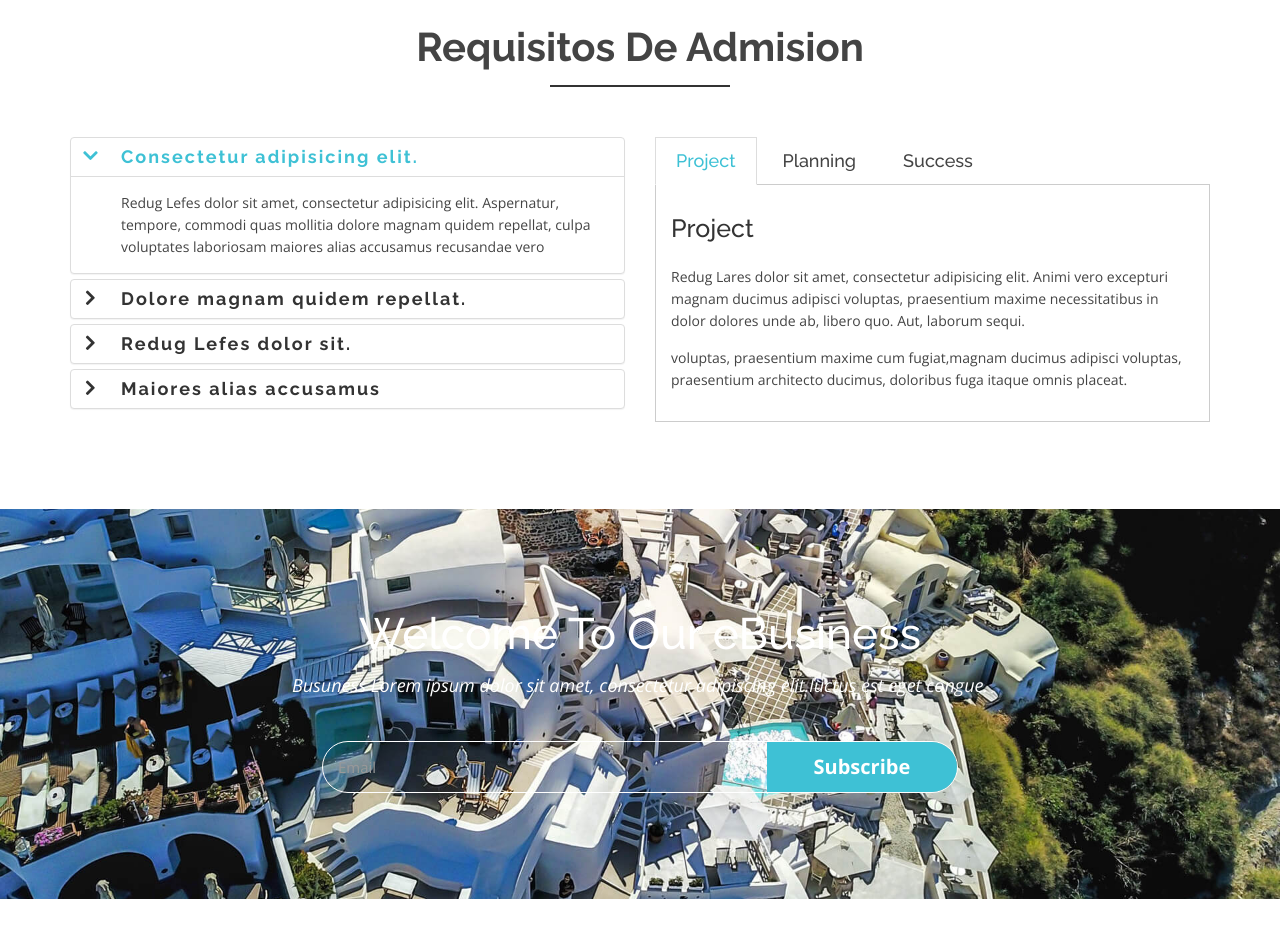
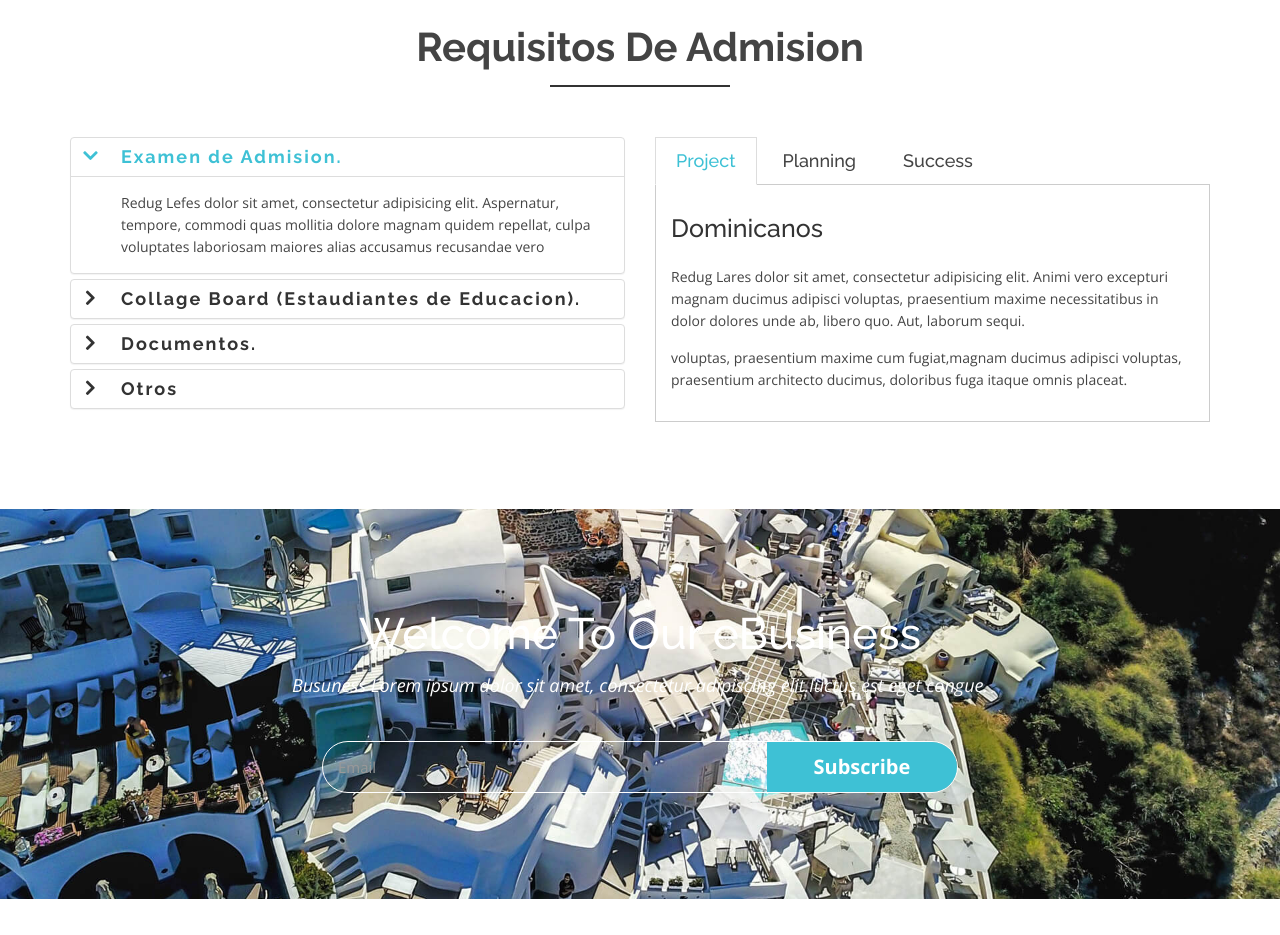
Before and after one commit to Jorge210289/UAFAM, a plain HTML site: page index.html in a window 1280 px wide. Shown: the part 2160-3095 px from the top of the page. Drawn offline with nearby package versions, Linux system fonts and the light colour scheme.

Commit message:
Update index.html

```diff
--- a/index.html
+++ b/index.html
@@ -354,8 +354,7 @@ disabled="disabled" type="text">
 <div class="panel panel-default">
 <div class="panel-heading">
 <h4 class="check-title"> <a data-toggle="collapse" class="active"
-data-parent="#accordion" href="#check1"> <span class="acc-icons"></span>Consectetur
-adipisicing elit. </a> </h4>
+data-parent="#accordion" href="#check1"> <span class="acc-icons"></span>Examen de Admision. </a> </h4>
 </div>
 <div id="check1" class="panel-collapse collapse in">
 <div class="panel-body">
@@ -371,7 +370,7 @@ recusandae vero </p>
 <div class="panel-heading">
 <h4 class="check-title"> <a data-toggle="collapse"
 data-parent="#accordion" href="#check2"> <span class="acc-icons"></span>
-Dolore magnam quidem repellat. </a> </h4>
+Collage Board (Estaudiantes de Educacion). </a> </h4>
 </div>
 <div id="check2" class="panel-collapse collapse">
 <div class="panel-body">
@@ -386,8 +385,7 @@ recusandae vero aperiam sint nulla beatae eos. </p>
 <div class="panel panel-default">
 <div class="panel-heading">
 <h4 class="check-title"> <a data-toggle="collapse"
-data-parent="#accordion" href="#check3"> <span class="acc-icons"></span>Redug
-Lefes dolor sit. </a> </h4>
+data-parent="#accordion" href="#check3"> <span class="acc-icons"></span>Documentos. </a> </h4>
 </div>
 <div id="check3" class="panel-collapse collapse">
 <div class="panel-body">
@@ -402,8 +400,7 @@ recusandae vero aperiam sint nulla beatae eos. </p>
 <div class="panel panel-default">
 <div class="panel-heading">
 <h4 class="check-title"> <a data-toggle="collapse"
-data-parent="#accordion" href="#check4"> <span class="acc-icons"></span>Maiores
-alias accusamus </a> </h4>
+data-parent="#accordion" href="#check4"> <span class="acc-icons"></span>Otros </a> </h4>
 </div>
 <div id="check4" class="panel-collapse collapse">
 <div class="panel-body">
@@ -430,7 +427,7 @@ recusandae vero aperiam sint nulla beatae eos. </p>
 <div class="tab-pane active" id="p-view-1">
 <div class="tab-inner">
 <div class="event-content head-team">
-<h4>Project</h4>
+<h4>Dominicanos</h4>
 <p> Redug Lares dolor sit amet, consectetur adipisicing elit. Animi
 vero excepturi magnam ducimus adipisci voluptas, praesentium maxime
 necessitatibus in dolor dolores unde ab, libero quo. Aut, laborum
@@ -444,7 +441,7 @@ placeat. </p>
 <div class="tab-pane" id="p-view-2">
 <div class="tab-inner">
 <div class="event-content head-team">
-<h4>Planning</h4>
+<h4>Extranjeros</h4>
 <p> voluptas, praesentium maxime cum fugiat,magnam ducimus adipisci
 voluptas, praesentium architecto ducimus, doloribus fuga itaque omnis. </p>
 <p> Redug Lares dolor sit amet, consectetur adipisicing elit. Animi
@@ -456,7 +453,7 @@ necessitatibus in dolor dolores unde ab, libero quo. Aut. </p>
 <div class="tab-pane" id="p-view-3">
 <div class="tab-inner">
 <div class="event-content head-team">
-<h4>Success</h4>
+<h4>Casos especiales</h4>
 <p> voluptas, praesentium maxime cum fugiat,magnam ducimus adipisci
 voluptas, praesentium architecto ducimus, doloribus fuga itaque omnis
 placeat. </p>
```
